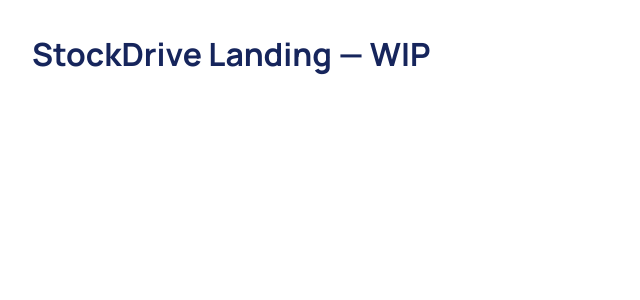
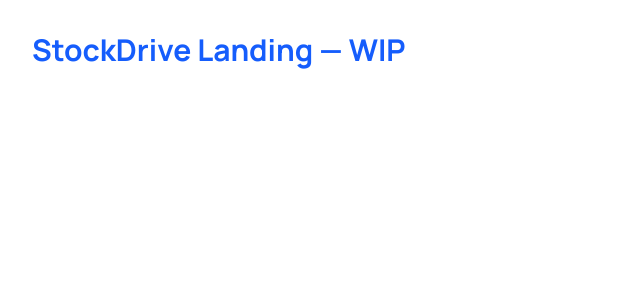
Before and after one commit to daniel-hirnyak/stockdrive, a React (Vite) app: page / in a window 1280 px wide. Shown: the top 300 px of the page, without its empty margins (0-640 px from the left). Built offline with nearby package versions, Linux system fonts and the light colour scheme.

Commit message:
feat: add Tailwind CSS v4

```diff
--- a/package.json
+++ b/package.json
@@ -11,9 +11,11 @@
   },
   "dependencies": {
     "@supabase/supabase-js": "^2.111.0",
+    "@tailwindcss/vite": "^4.3.3",
     "react": "^19.2.8",
     "react-dom": "^19.2.8",
-    "react-router-dom": "^7.18.2"
+    "react-router-dom": "^7.18.2",
+    "tailwindcss": "^4.3.3"
   },
   "devDependencies": {
     "@types/react": "^19.2.17",
--- a/src/index.css
+++ b/src/index.css
@@ -1,6 +1,12 @@
 @import url('https://fonts.googleapis.com/css2?family=Manrope:wght@400;500;600;700;800&display=swap');
+@import "tailwindcss";
 
-*, *::before, *::after {
+:root {
+  --brand: #16255C;
+  --brand-light: #1e3a8a;
+}
+
+* {
   box-sizing: border-box;
   margin: 0;
   padding: 0;
--- a/src/pages/Landing.jsx
+++ b/src/pages/Landing.jsx
@@ -1,7 +1,7 @@
 export default function Landing() {
   return (
     <div style={{ padding: '2rem', fontFamily: 'Manrope, sans-serif' }}>
-      <h1 style={{ color: '#16255C' }}>StockDrive Landing — WIP</h1>
+      <h1 className="text-3xl font-bold text-blue-600">StockDrive Landing — WIP</h1>
     </div>
   )
 }
--- a/vite.config.js
+++ b/vite.config.js
@@ -1,9 +1,10 @@
 import { defineConfig } from 'vite'
 import react from '@vitejs/plugin-react'
+import tailwindcss from '@tailwindcss/vite'
 
 export default defineConfig({
-  plugins: [react()],
-  build: {
-    outDir: 'dist',
-  }
+  plugins: [
+    react(),
+    tailwindcss(),
+  ],
 })
```
Also changed, not shown: 1 other file (tests, documents, lock files or other folders).
